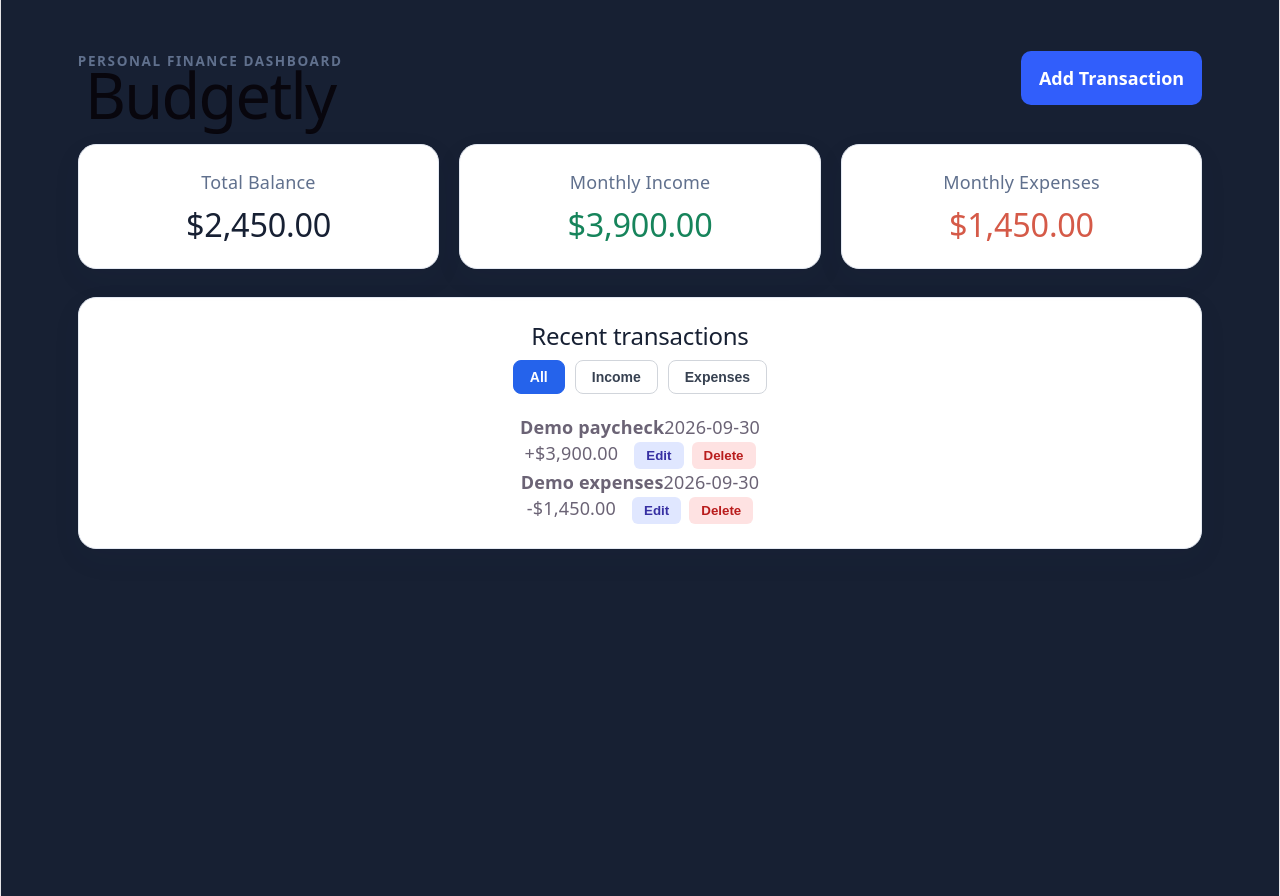
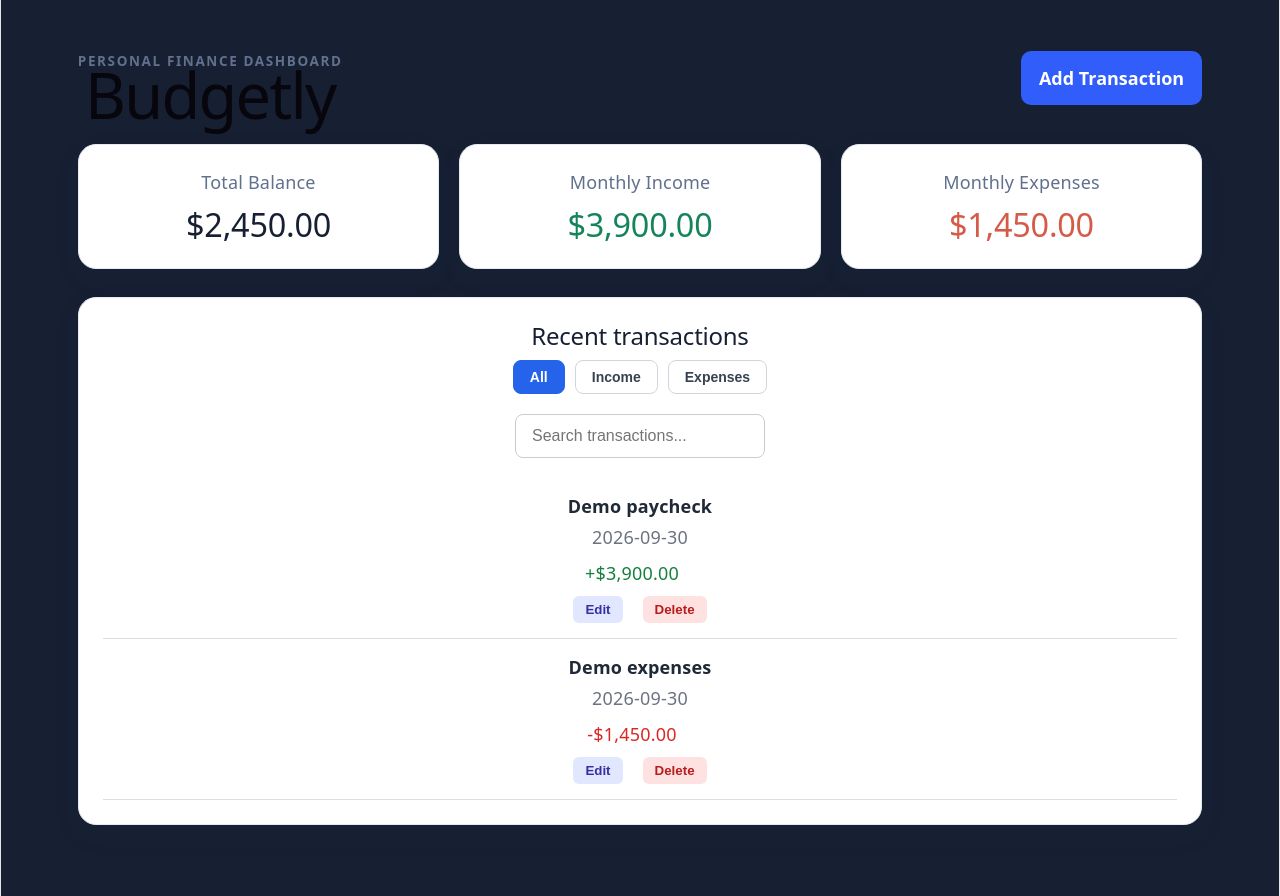
Before and after one commit to KevinEm1/Budgetly, a React (Vite) app: page / in a window 1280 px wide. Built offline with nearby package versions, Linux system fonts and the light colour scheme.

Commit message:
Add transaction search bar and empty state message

```diff
--- a/src/App.css
+++ b/src/App.css
@@ -164,3 +164,71 @@ h1 {
 .transaction-amount {
   margin-right: 16px;
 }
+
+.search-container {
+  display: flex;
+  justify-content: center;
+  margin: 20px 0;
+  width: 100%;
+}
+
+.search-container input {
+  width: 100%;
+  max-width: 250px;
+  padding: 12px 16px;
+  border: 1px solid #ccc;
+  border-radius: 8px;
+  font-size: 16px;
+  outline: none;
+  box-sizing: border-box;
+  transition: border-color 0.2s ease;
+}
+
+.search-container input:focus {
+  border-color: #646cff;
+}
+
+.transaction-info {
+  display: flex;
+  flex-direction: column;
+  gap: 5px;
+}
+
+.transaction-row {
+  display: flex;
+  flex-direction: column;
+  align-items: center;
+  gap: 10px;
+  padding: 15px;
+  border-bottom: 1px solid #ddd;
+}
+
+.transaction-actions {
+  display: flex;
+  justify-content: center;
+  align-items: center;
+  gap: 12px;
+}
+
+.transaction-info strong {
+  color: #1f2937;
+}
+
+.transaction-info span {
+  color: #6b7280;
+}
+
+.transaction-amount.income {
+  color: #15803d;
+}
+
+.transaction-amount.expense {
+  color: #dc2626;
+}
+
+.no-transactions {
+  text-align: center;
+  color: #888;
+  font-size: 16px;
+  margin: 20px 0;
+}
--- a/src/App.tsx
+++ b/src/App.tsx
@@ -49,6 +49,8 @@ function App() {
     return startingTransactions
   }
   })
+
+  const [searchTerm, setSearchTerm] = useState('')
 
   const [showForm, setShownForm] = useState(false)
 
@@ -145,6 +147,12 @@ function handleSubmit(event: FormEvent<HTMLFormElement>) {
 
 const visibleTransactions = transactions.filter((transaction) =>
   transactionFilter === 'all' || transaction.type === transactionFilter
+)
+
+const searchedTransactions = visibleTransactions.filter((transaction) =>
+  transaction.description
+    .toLowerCase()
+    .includes(searchTerm.toLowerCase().trim())
 )
 
 return (
@@ -271,8 +279,23 @@ return (
   </button>
 </div>
 
+<div className="search-container">
+  <input
+    type="text"
+    placeholder="Search transactions..."
+    value={searchTerm}
+    onChange={(e) => setSearchTerm(e.target.value)}
+  />
+</div>
+
+{searchedTransactions.length === 0 && (
+  <p className="no-transactions">
+    No transactions found.
+  </p>
+)}
+
     <div className="transactions-list">
-      {visibleTransactions.map((transaction) => (
+      {searchedTransactions.map((transaction) => (
         <div className="transaction-row" key={transaction.id}>
           <div className="transaction-info">
             <strong>{transaction.description}</strong>
@@ -284,6 +307,7 @@ return (
             {formatCurrency(transaction.amount)}
           </span>
 
+        <div className="transaction-actions">
           <button
             className="edit-button"
             type="button"
@@ -300,6 +324,7 @@ return (
           >
               Delete
             </button>
+          </div>
         </div>
       ))}
     </div>
```
